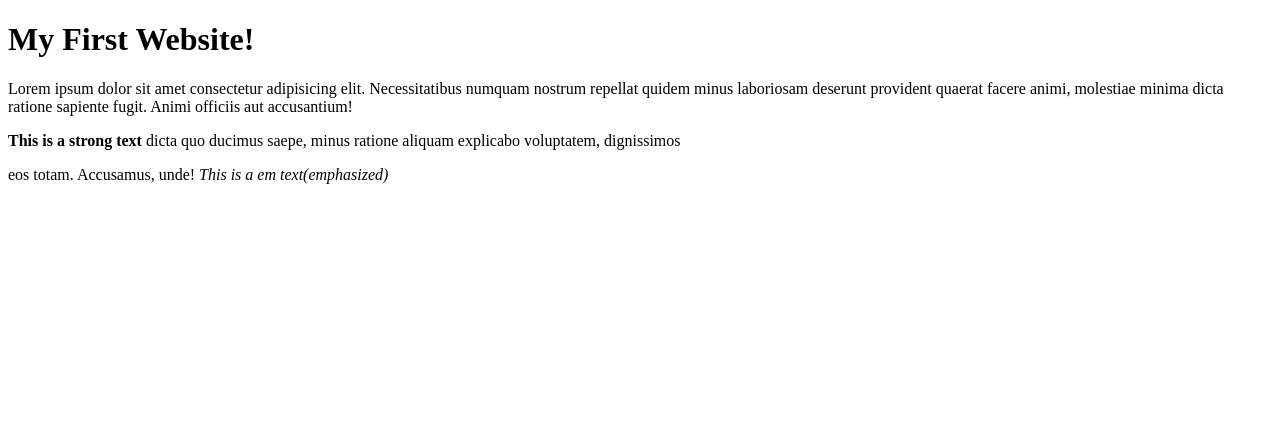
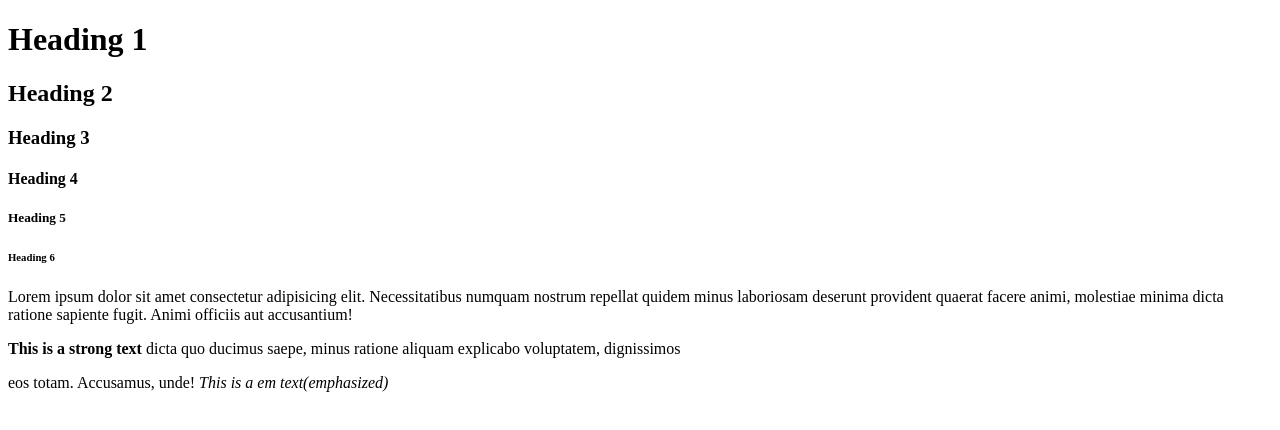
Before and after one commit to codefug/git-test, a plain HTML site: page html-boilderplate/index.html in a window 1280 px wide. Drawn offline with Linux system fonts and the light colour scheme.

```diff
--- a/html-boilderplate/index.html
+++ b/html-boilderplate/index.html
@@ -8,7 +8,12 @@
 
 
 <body>
-    <h1>My First Website!</h1>
+    <h1>Heading 1</h1>
+    <h2>Heading 2</h2>
+    <h3>Heading 3</h3>
+    <h4>Heading 4</h4>
+    <h5>Heading 5</h5>
+    <h6>Heading 6</h6>
     <!-- Heading -->
     <p>Lorem ipsum dolor sit amet consectetur adipisicing elit. Necessitatibus numquam nostrum repellat quidem minus
         laboriosam deserunt provident quaerat facere animi, molestiae minima dicta ratione sapiente fugit. Animi
@@ -18,13 +23,14 @@
     <p><strong>This is a strong text</strong> dicta quo ducimus saepe, minus ratione aliquam explicabo voluptatem,
         dignissimos
     </p>
-    <!-- strong -->
+    <!-- strong makes my text bold! -->
     <p>
         eos totam.
         Accusamus, unde!
         <em>This is a em text(emphasized)</em>
     </p>
-    <!-- em -->
+    <!-- em stands for emphasis - this makes my text italic! -->
+    <!-- do not use <b> and <i> !!!-->
 </body>
 
 </html>
```
